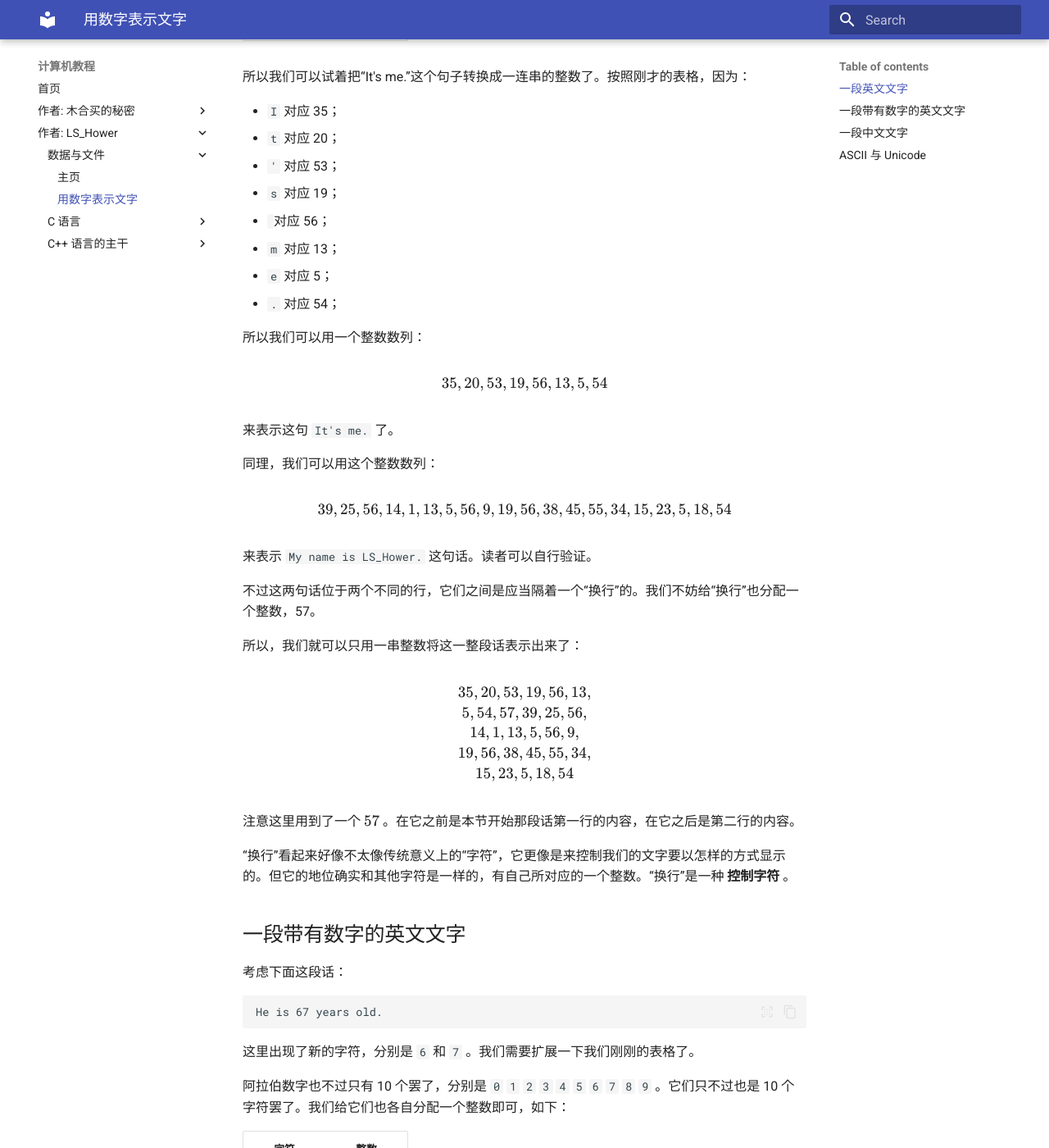
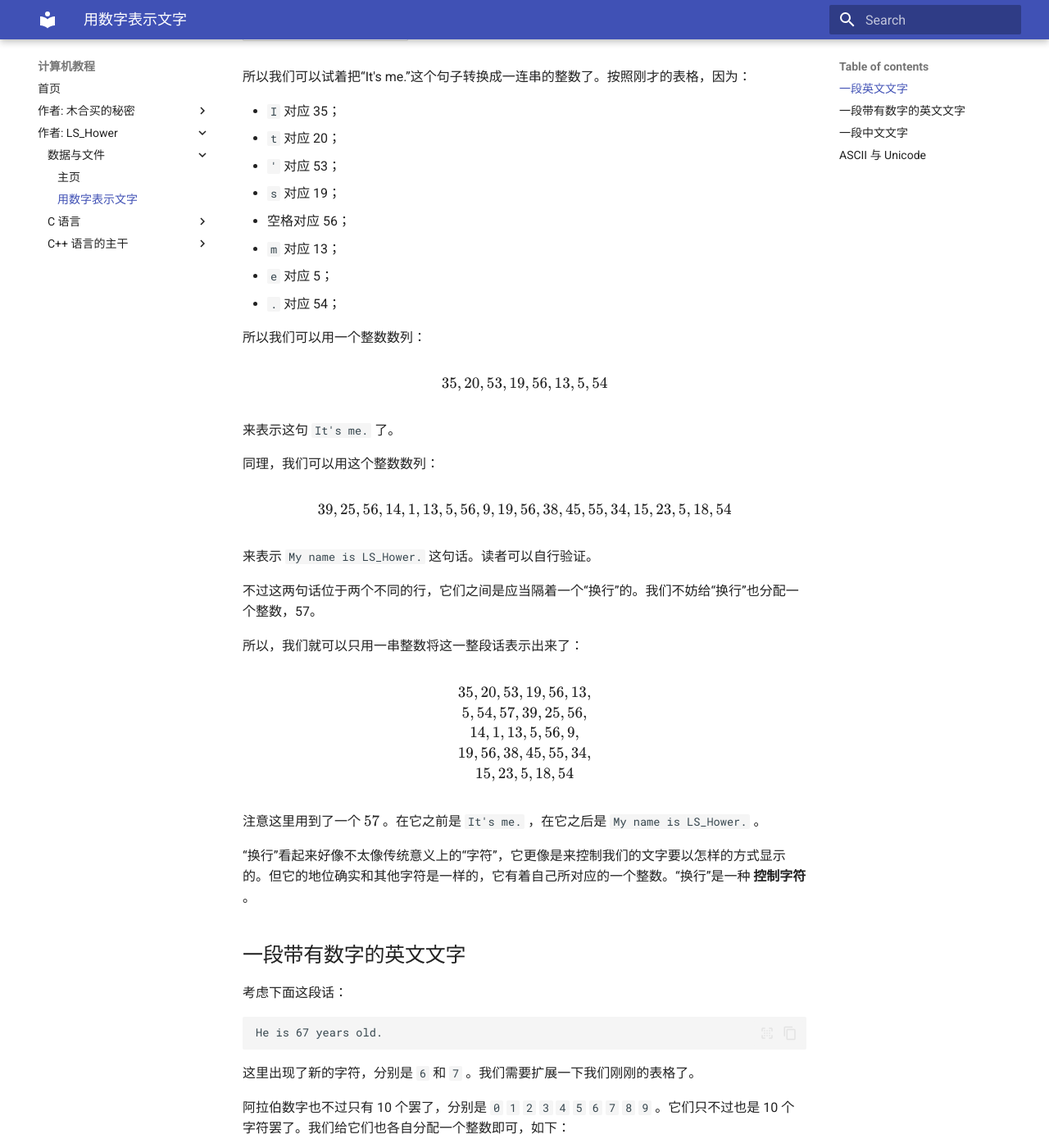
Before and after one commit to Muhamia/computer-tutorials, an MkDocs documentation site: the page built from docs/ls/data-and-files/010-words-as-numbers.md, in a window 1280 px wide and 1400 px high, scrolled down 1788 px. Shown: the whole window at 82% size. Built offline with MkDocs 1.6.1 and Material for MkDocs 9.7.7, drawn with Linux system fonts in a browser that asks for light colours; some of the changed text lies outside the part shown.

Commit message:
小修改

```diff
--- a/docs/ls/data-and-files/010-words-as-numbers.md
+++ b/docs/ls/data-and-files/010-words-as-numbers.md
@@ -25,7 +25,7 @@
 
 我们不妨把字母和标点符号统称为字符。比如说，字母“t”是一个字符，符号“.”也是一个字符。
 
-我们让每一个字符对应一个非负的整数（之后会简称为“整数”），我们就能用一连串的整数来表示一段文字了。我们不妨现在就设计一套表示方式。
+我们让每一个字符对应一个非负的整数（之后会简称为“整数”），接着就能用一连串的整数来表示一段文字了。我们不妨现在就设计一套表示方式。
 
 先让小写字母对应 1 至 26：
 
@@ -62,7 +62,7 @@
 - `t` 对应 20；
 - `'` 对应 53；
 - `s` 对应 19；
-- ` ` 对应 56；
+- 空格对应 56；
 - `m` 对应 13；
 - `e` 对应 5；
 - `.` 对应 54；
@@ -93,9 +93,9 @@
 \end{gather*}
 $$
 
-注意这里用到了一个 $57$ 。在它之前是本节开始那段话第一行的内容，在它之后是第二行的内容。
+注意这里用到了一个 $57$ 。在它之前是 `It's me.` ，在它之后是 `My name is LS_Hower.` 。
 
-“换行”看起来好像不太像传统意义上的“字符”，它更像是来控制我们的文字要以怎样的方式显示的。但它的地位确实和其他字符是一样的，有自己所对应的一个整数。“换行”是一种 **控制字符** 。
+“换行”看起来好像不太像传统意义上的“字符”，它更像是来控制我们的文字要以怎样的方式显示的。但它的地位确实和其他字符是一样的，它有着自己所对应的一个整数。“换行”是一种 **控制字符** 。
 
 ## 一段带有数字的英文文字
 
@@ -126,6 +126,10 @@
 
 $$34, 5, 56, 9, 19, 56, 64, 65, 56, 25, 5, 1, 18, 19, 56, 15, 12, 4, 54$$
 
+上边出现了 $64$ 和 $65$ ，它们就是原句中 `67` 中的 `6` 和 `7` 分别所对应的整数了。
+
+这里要注意的是，比如“7”只不过也是一个普通的字符罢了，和“a”“.”这样的字符并无二致。而我们给它也会分配整数，也就是 67。这个 67 和“7”这个字符本身所具有的语义（比 6 大 1 的数）是没有直接关联的。
+
 ## 一段中文文字
 
 考虑这样一段中文文字：
```
Also changed, not shown: other parts of docs/ls/data-and-files/010-words-as-numbers.md (+2 -2 lines).
